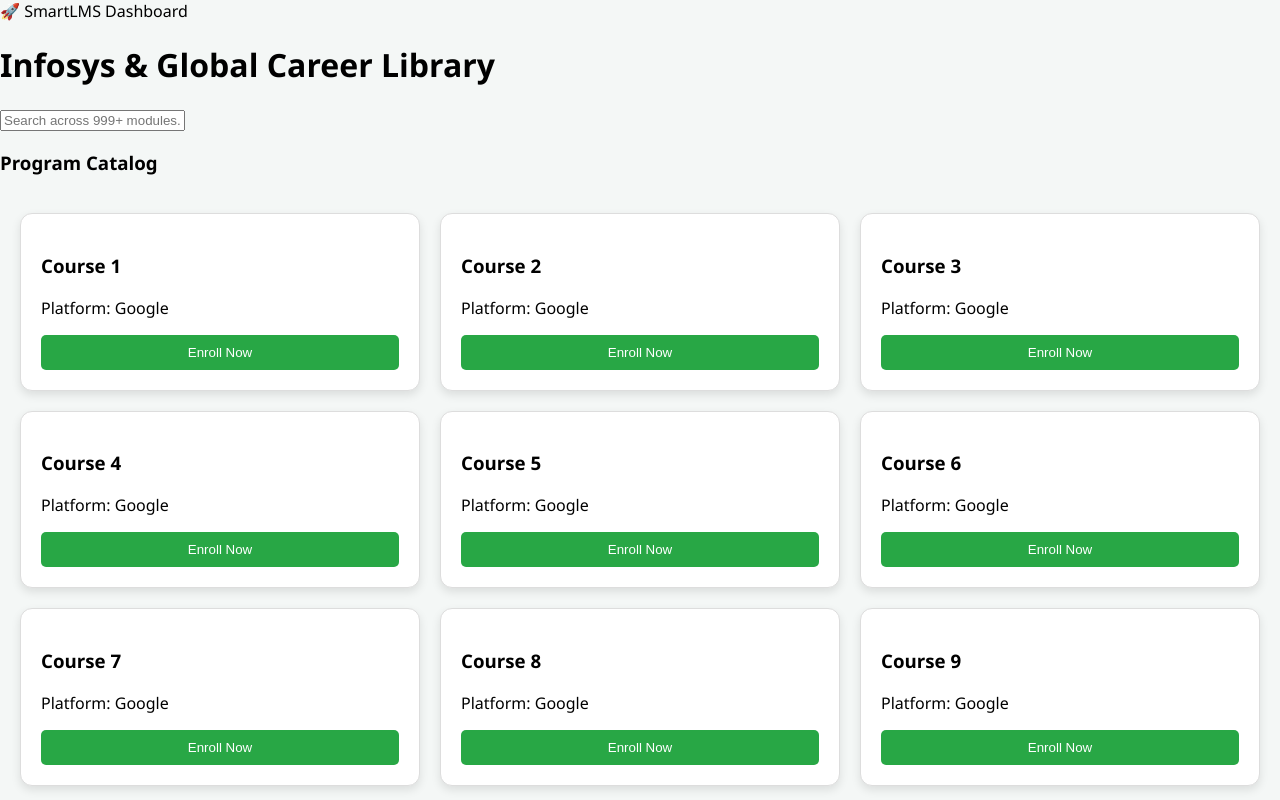
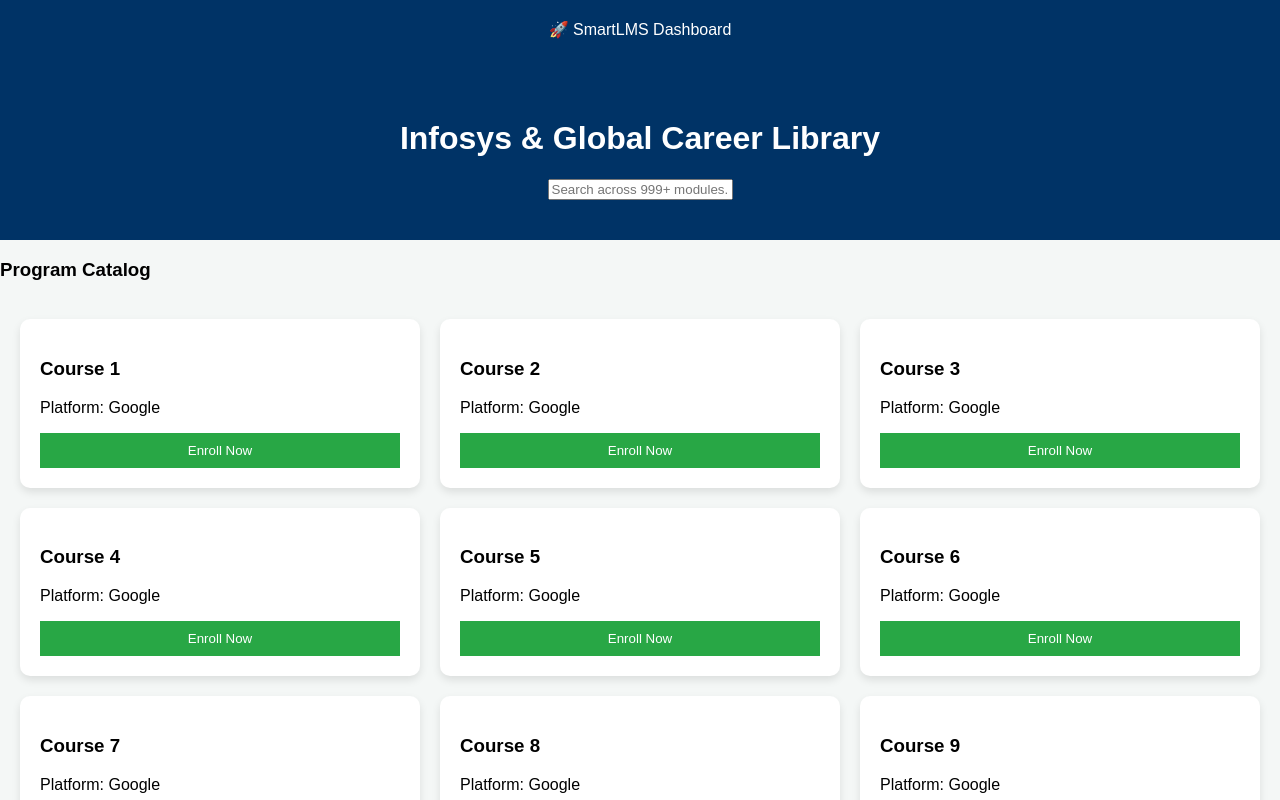
Before and after one commit to shreyashrangari08-gif/SmartLms-fullstack, a plain HTML site: page index.html in a window 1280 px wide. Shown: the top 800 px of the page. Drawn offline with Linux system fonts and the light colour scheme.

Commit message:
Update style.css

```diff
--- a/style.css
+++ b/style.css
@@ -1,8 +1,7 @@
-body { font-family: 'Segoe UI', sans-serif; background: #f4f7f6; margin: 0; }
+body { font-family: sans-serif; background: #f4f7f6; margin: 0; }
+header { background: #003366; color: white; padding: 20px; text-align: center; }
+.hero { text-align: center; padding: 40px; background: #003366; color: white; }
 .course-grid { display: grid; grid-template-columns: repeat(auto-fit, minmax(300px, 1fr)); gap: 20px; padding: 20px; }
-.card { background: white; padding: 20px; border-radius: 12px; box-shadow: 0 4px 10px rgba(0,0,0,0.1); border: 1px solid #ddd; }
-.enroll-btn { background: #28a745; color: white; border: none; padding: 10px 20px; border-radius: 5px; cursor: pointer; width: 100%; }
-.learn-btn { background: #007bff; color: white; border: none; padding: 10px 20px; border-radius: 5px; cursor: pointer; width: 100%; }
-.modal { display: none; position: fixed; z-index: 1000; top: 0; left: 0; width: 100%; height: 100%; background: rgba(0,0,0,0.9); }
-.modal-content { background: #fff; margin: 5% auto; padding: 20px; width: 80%; border-radius: 12px; }
-.close { float: right; cursor: pointer; font-size: 28px; color: #fff; }
+.card { background: white; padding: 20px; border-radius: 10px; box-shadow: 0 4px 8px rgba(0,0,0,0.1); }
+.enroll-btn { background: #28a745; color: white; border: none; padding: 10px; width: 100%; cursor: pointer; }
+.learn-btn { background: #007bff; color: white; border: none; padding: 10px; width: 100%; cursor: pointer; }
```
